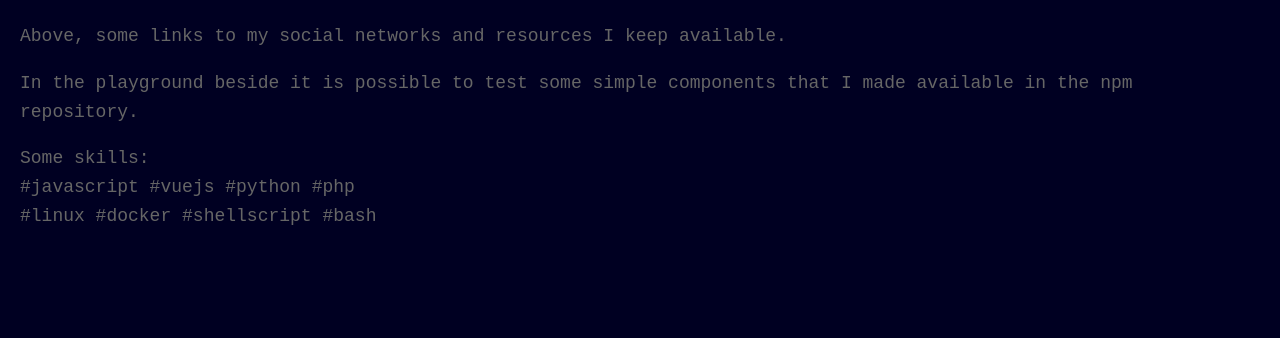
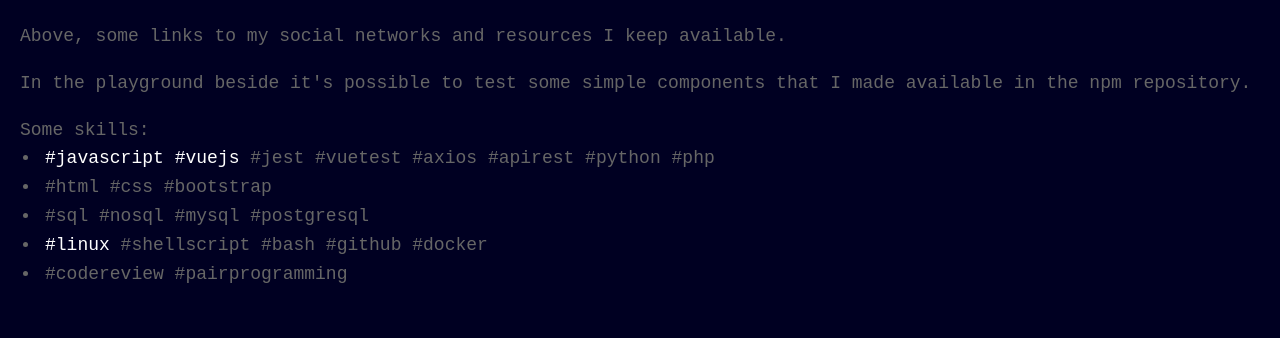
Before and after one commit to pauloklaus/my-website, a Vue app: page /about in a window 1280 px wide. Shown: the part 404-742 px from the top of the page. Built offline with nearby package versions, Linux system fonts and the light colour scheme; what @dataplain/notifymessage, @dataplain/repositoryimage, @dataplain/timeoutmessage, psk-buttonmenu would draw is missing.

Commit message:
feat: About area

```diff
--- a/package.json
+++ b/package.json
@@ -1,6 +1,6 @@
 {
   "name": "my-website",
-  "version": "1.0.1",
+  "version": "1.0.2",
   "scripts": {
     "serve": "vue-cli-service serve",
     "build": "vue-cli-service build",
--- a/src/views/About.vue
+++ b/src/views/About.vue
@@ -23,14 +23,28 @@
     </p>
 
     <p>
-      In the playground beside it is possible to test some simple components that I made
+      In the playground beside it's possible to test some simple components that I made
       available in the npm repository.
     </p>
 
     <p>
       Some skills:
-      <br>#javascript #vuejs #python #php
-      <br>#linux #docker #shellscript #bash
+      <ul>
+        <li><span class="text-white">#javascript</span> <span class="text-white">#vuejs</span> #jest #vuetest #axios #apirest #python #php</li>
+        <li>#html #css #bootstrap</li>
+        <li>#sql #nosql #mysql #postgresql</li>
+        <li><span class="text-white">#linux</span> #shellscript #bash #github #docker</li>
+        <li>#codereview #pairprogramming</li>
+      </ul>
     </p>
   </div>
 </template>
+
+<style scoped>
+ul {
+  margin-left: 20px;
+}
+ul li {
+  padding-left: 5px;
+}
+</style>
```
